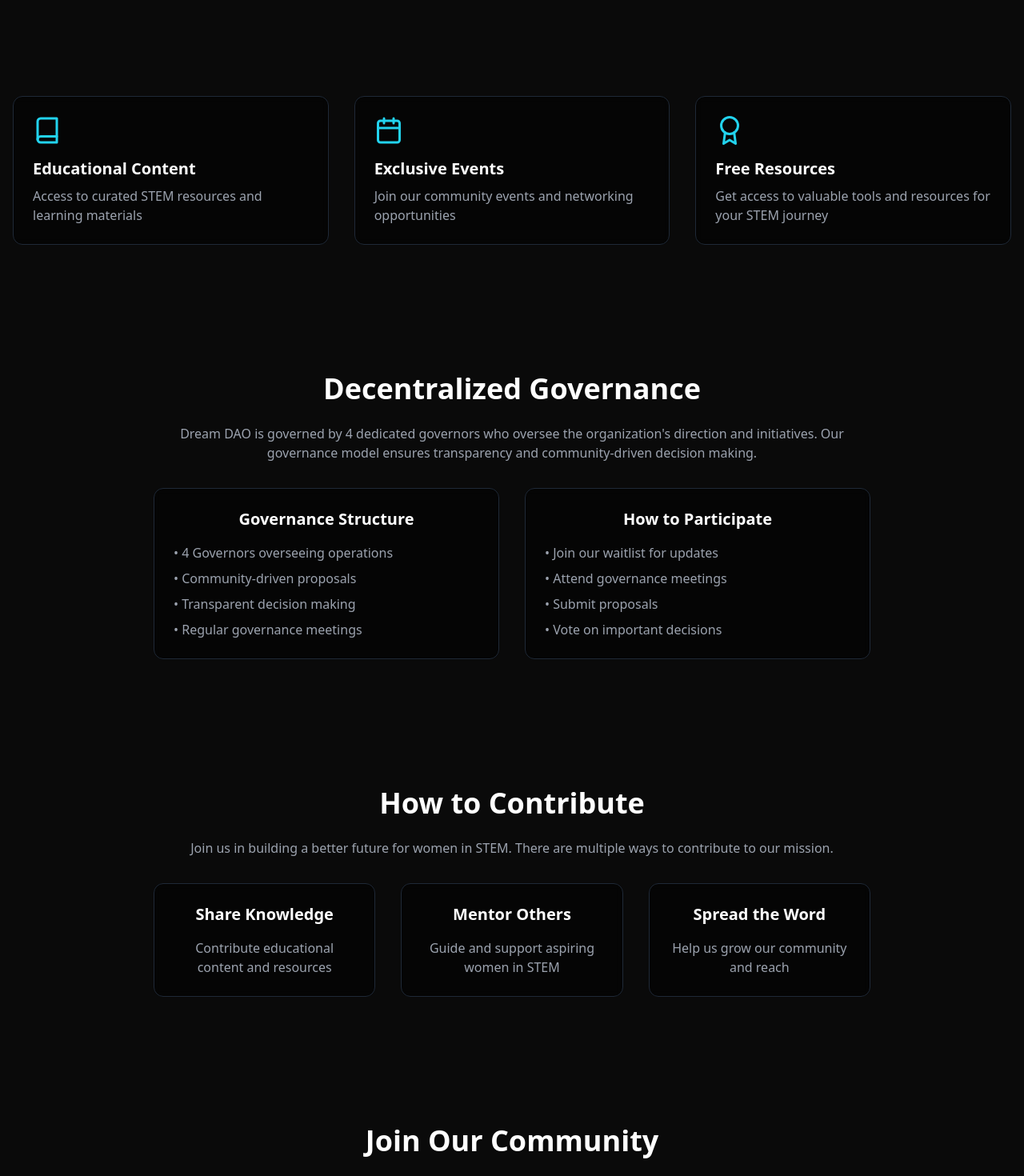
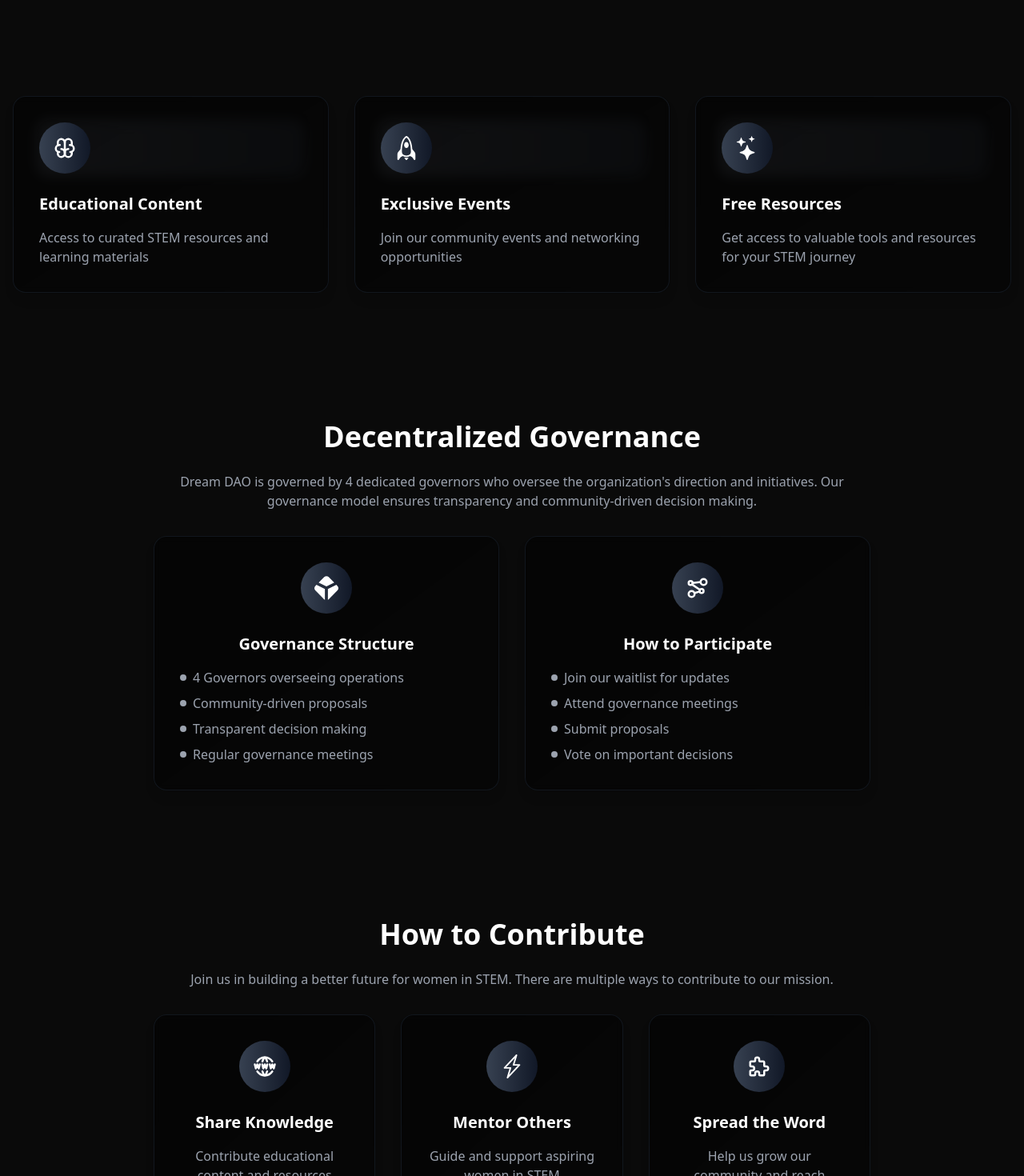
Before and after one commit to lisabeyy/dreamdao, a Next.js app: page / in a window 1280 px wide. Shown: the part 760-2230 px from the top of the page at 80% size. Built offline with nearby package versions, Linux system fonts and the light colour scheme; grey boxes are pictures that could not be loaded.

Commit message:
- improve UI

```diff
--- a/src/app/page.tsx
+++ b/src/app/page.tsx
@@ -4,6 +4,9 @@ import { motion, useScroll, useSpring } from 'framer-motion';
 import { useState, useEffect } from 'react';
 import { FiArrowRight, FiUsers, FiBook, FiCalendar, FiAward, FiGithub, FiTwitter, FiMessageCircle, FiSun, FiMoon, FiMenu, FiX } from 'react-icons/fi';
 import { FaXTwitter, FaMedium, FaLinkedin, FaTelegram } from 'react-icons/fa6';
+import { SiBlockchaindotcom, SiEthereum, SiWeb3Dotjs } from 'react-icons/si';
+import { BsGlobe, BsRocket, BsLightningCharge, BsStars } from 'react-icons/bs';
+import { TbWorldWww, TbBrain, TbChartDots3, TbPuzzle } from 'react-icons/tb';
 
 export default function Home() {
   const [email, setEmail] = useState('');
@@ -393,30 +396,45 @@ export default function Home() {
       <section id="about" className="container mx-auto px-4 py-20 scroll-mt-20">
         <div className="grid grid-cols-1 md:grid-cols-3 gap-8">
           <motion.div
-            whileHover={{ y: -10 }}
-            className="bg-gray-50 dark:bg-black/50 p-6 rounded-xl backdrop-blur-sm border border-gray-200 dark:border-gray-800"
+            whileHover={{ y: -10, scale: 1.02 }}
+            className="bg-gradient-to-br from-gray-50/10 to-gray-50/5 dark:from-black/50 dark:to-black/30 p-8 rounded-2xl backdrop-blur-sm border border-gray-200/20 dark:border-gray-800/50 shadow-lg hover:shadow-gray-500/5 transition-all duration-300"
           >
-            <FiBook className="text-4xl mb-4 text-cyan-400" />
-            <h3 className="text-xl font-bold mb-2">Educational Content</h3>
-            <p className="text-gray-400">Access to curated STEM resources and learning materials</p>
+            <div className="relative">
+              <div className="absolute -inset-1 bg-gradient-to-r from-gray-500 to-gray-700 rounded-2xl blur opacity-10 group-hover:opacity-20 transition duration-1000 group-hover:duration-200"></div>
+              <div className="relative flex items-center justify-center w-16 h-16 mb-6 rounded-full bg-gradient-to-r from-gray-700 to-gray-900">
+                <TbBrain className="text-3xl text-white" />
+              </div>
+            </div>
+            <h3 className="text-xl font-bold mb-4 text-gray-900 dark:text-white">Educational Content</h3>
+            <p className="text-gray-600 dark:text-gray-400">Access to curated STEM resources and learning materials</p>
           </motion.div>
 
           <motion.div
-            whileHover={{ y: -10 }}
-            className="bg-gray-50 dark:bg-black/50 p-6 rounded-xl backdrop-blur-sm border border-gray-200 dark:border-gray-800"
+            whileHover={{ y: -10, scale: 1.02 }}
+            className="bg-gradient-to-br from-gray-50/10 to-gray-50/5 dark:from-black/50 dark:to-black/30 p-8 rounded-2xl backdrop-blur-sm border border-gray-200/20 dark:border-gray-800/50 shadow-lg hover:shadow-gray-500/5 transition-all duration-300"
           >
-            <FiCalendar className="text-4xl mb-4 text-cyan-400" />
-            <h3 className="text-xl font-bold mb-2">Exclusive Events</h3>
-            <p className="text-gray-400">Join our community events and networking opportunities</p>
+            <div className="relative">
+              <div className="absolute -inset-1 bg-gradient-to-r from-gray-500 to-gray-700 rounded-2xl blur opacity-10 group-hover:opacity-20 transition duration-1000 group-hover:duration-200"></div>
+              <div className="relative flex items-center justify-center w-16 h-16 mb-6 rounded-full bg-gradient-to-r from-gray-700 to-gray-900">
+                <BsRocket className="text-3xl text-white" />
+              </div>
+            </div>
+            <h3 className="text-xl font-bold mb-4 text-gray-900 dark:text-white">Exclusive Events</h3>
+            <p className="text-gray-600 dark:text-gray-400">Join our community events and networking opportunities</p>
           </motion.div>
 
           <motion.div
-            whileHover={{ y: -10 }}
-            className="bg-gray-50 dark:bg-black/50 p-6 rounded-xl backdrop-blur-sm border border-gray-200 dark:border-gray-800"
+            whileHover={{ y: -10, scale: 1.02 }}
+            className="bg-gradient-to-br from-gray-50/10 to-gray-50/5 dark:from-black/50 dark:to-black/30 p-8 rounded-2xl backdrop-blur-sm border border-gray-200/20 dark:border-gray-800/50 shadow-lg hover:shadow-gray-500/5 transition-all duration-300"
           >
-            <FiAward className="text-4xl mb-4 text-cyan-400" />
-            <h3 className="text-xl font-bold mb-2">Free Resources</h3>
-            <p className="text-gray-400">Get access to valuable tools and resources for your STEM journey</p>
+            <div className="relative">
+              <div className="absolute -inset-1 bg-gradient-to-r from-gray-500 to-gray-700 rounded-2xl blur opacity-10 group-hover:opacity-20 transition duration-1000 group-hover:duration-200"></div>
+              <div className="relative flex items-center justify-center w-16 h-16 mb-6 rounded-full bg-gradient-to-r from-gray-700 to-gray-900">
+                <BsStars className="text-3xl text-white" />
+              </div>
+            </div>
+            <h3 className="text-xl font-bold mb-4 text-gray-900 dark:text-white">Free Resources</h3>
+            <p className="text-gray-600 dark:text-gray-400">Get access to valuable tools and resources for your STEM journey</p>
           </motion.div>
         </div>
       </section>
@@ -424,34 +442,64 @@ export default function Home() {
       {/* Governance Section */}
       <section id="governance" className="container mx-auto px-4 py-20 scroll-mt-20">
         <div className="max-w-4xl mx-auto text-center">
-          <h2 className="text-3xl md:text-4xl font-bold mb-6">Decentralized Governance</h2>
-          <p className="text-gray-400 mb-8">
+          <h2 className="text-3xl md:text-4xl font-bold mb-6 text-gray-900 dark:text-white">Decentralized Governance</h2>
+          <p className="text-gray-600 dark:text-gray-400 mb-8">
             Dream DAO is governed by 4 dedicated governors who oversee the organization's direction and initiatives.
             Our governance model ensures transparency and community-driven decision making.
           </p>
           <div className="grid grid-cols-1 md:grid-cols-2 gap-8">
             <motion.div
-              whileHover={{ y: -5 }}
-              className="bg-gray-50 dark:bg-black/50 p-6 rounded-xl backdrop-blur-sm border border-gray-200 dark:border-gray-800"
+              whileHover={{ y: -5, scale: 1.02 }}
+              className="bg-gradient-to-br from-gray-50/10 to-gray-50/5 dark:from-black/50 dark:to-black/30 p-8 rounded-2xl backdrop-blur-sm border border-gray-200/20 dark:border-gray-800/50 shadow-lg hover:shadow-gray-500/5 transition-all duration-300"
             >
-              <h3 className="text-xl font-bold mb-4">Governance Structure</h3>
-              <ul className="text-left text-gray-400 space-y-2">
-                <li>• 4 Governors overseeing operations</li>
-                <li>• Community-driven proposals</li>
-                <li>• Transparent decision making</li>
-                <li>• Regular governance meetings</li>
+              <div className="relative flex items-center justify-center w-16 h-16 mb-6 mx-auto rounded-full bg-gradient-to-r from-gray-700 to-gray-900">
+                <SiBlockchaindotcom className="text-3xl text-white" />
+              </div>
+              <h3 className="text-xl font-bold mb-4 text-gray-900 dark:text-white">Governance Structure</h3>
+              <ul className="text-left text-gray-600 dark:text-gray-400 space-y-2">
+                <li className="flex items-center">
+                  <span className="w-2 h-2 rounded-full bg-gray-600 dark:bg-gray-400 mr-2"></span>
+                  4 Governors overseeing operations
+                </li>
+                <li className="flex items-center">
+                  <span className="w-2 h-2 rounded-full bg-gray-600 dark:bg-gray-400 mr-2"></span>
+                  Community-driven proposals
+                </li>
+                <li className="flex items-center">
+                  <span className="w-2 h-2 rounded-full bg-gray-600 dark:bg-gray-400 mr-2"></span>
+                  Transparent decision making
+                </li>
+                <li className="flex items-center">
+                  <span className="w-2 h-2 rounded-full bg-gray-600 dark:bg-gray-400 mr-2"></span>
+                  Regular governance meetings
+                </li>
               </ul>
             </motion.div>
             <motion.div
-              whileHover={{ y: -5 }}
-              className="bg-gray-50 dark:bg-black/50 p-6 rounded-xl backdrop-blur-sm border border-gray-200 dark:border-gray-800"
+              whileHover={{ y: -5, scale: 1.02 }}
+              className="bg-gradient-to-br from-gray-50/10 to-gray-50/5 dark:from-black/50 dark:to-black/30 p-8 rounded-2xl backdrop-blur-sm border border-gray-200/20 dark:border-gray-800/50 shadow-lg hover:shadow-gray-500/5 transition-all duration-300"
             >
-              <h3 className="text-xl font-bold mb-4">How to Participate</h3>
-              <ul className="text-left text-gray-400 space-y-2">
-                <li>• Join our waitlist for updates</li>
-                <li>• Attend governance meetings</li>
-                <li>• Submit proposals</li>
-                <li>• Vote on important decisions</li>
+              <div className="relative flex items-center justify-center w-16 h-16 mb-6 mx-auto rounded-full bg-gradient-to-r from-gray-700 to-gray-900">
+                <TbChartDots3 className="text-3xl text-white" />
+              </div>
+              <h3 className="text-xl font-bold mb-4 text-gray-900 dark:text-white">How to Participate</h3>
+              <ul className="text-left text-gray-600 dark:text-gray-400 space-y-2">
+                <li className="flex items-center">
+                  <span className="w-2 h-2 rounded-full bg-gray-600 dark:bg-gray-400 mr-2"></span>
+                  Join our waitlist for updates
+                </li>
+                <li className="flex items-center">
+                  <span className="w-2 h-2 rounded-full bg-gray-600 dark:bg-gray-400 mr-2"></span>
+                  Attend governance meetings
+                </li>
+                <li className="flex items-center">
+                  <span className="w-2 h-2 rounded-full bg-gray-600 dark:bg-gray-400 mr-2"></span>
+                  Submit proposals
+                </li>
+                <li className="flex items-center">
+                  <span className="w-2 h-2 rounded-full bg-gray-600 dark:bg-gray-400 mr-2"></span>
+                  Vote on important decisions
+                </li>
               </ul>
             </motion.div>
           </div>
@@ -461,31 +509,40 @@ export default function Home() {
       {/* Contribute Section */}
       <section id="contribute" className="container mx-auto px-4 py-20 scroll-mt-20">
         <div className="max-w-4xl mx-auto text-center">
-          <h2 className="text-3xl md:text-4xl font-bold mb-6">How to Contribute</h2>
-          <p className="text-gray-400 mb-8">
+          <h2 className="text-3xl md:text-4xl font-bold mb-6 text-gray-900 dark:text-white">How to Contribute</h2>
+          <p className="text-gray-600 dark:text-gray-400 mb-8">
             Join us in building a better future for women in STEM. There are multiple ways to contribute to our mission.
           </p>
           <div className="grid grid-cols-1 md:grid-cols-3 gap-8">
             <motion.div
-              whileHover={{ y: -5 }}
-              className="bg-gray-50 dark:bg-black/50 p-6 rounded-xl backdrop-blur-sm border border-gray-200 dark:border-gray-800"
+              whileHover={{ y: -5, scale: 1.02 }}
+              className="bg-gradient-to-br from-gray-50/10 to-gray-50/5 dark:from-black/50 dark:to-black/30 p-8 rounded-2xl backdrop-blur-sm border border-gray-200/20 dark:border-gray-800/50 shadow-lg hover:shadow-gray-500/5 transition-all duration-300"
             >
-              <h3 className="text-xl font-bold mb-4">Share Knowledge</h3>
-              <p className="text-gray-400">Contribute educational content and resources</p>
+              <div className="relative flex items-center justify-center w-16 h-16 mb-6 mx-auto rounded-full bg-gradient-to-r from-gray-700 to-gray-900">
+                <TbWorldWww className="text-3xl text-white" />
+              </div>
+              <h3 className="text-xl font-bold mb-4 text-gray-900 dark:text-white">Share Knowledge</h3>
+              <p className="text-gray-600 dark:text-gray-400">Contribute educational content and resources</p>
             </motion.div>
             <motion.div
-              whileHover={{ y: -5 }}
-              className="bg-gray-50 dark:bg-black/50 p-6 rounded-xl backdrop-blur-sm border border-gray-200 dark:border-gray-800"
+              whileHover={{ y: -5, scale: 1.02 }}
+              className="bg-gradient-to-br from-gray-50/10 to-gray-50/5 dark:from-black/50 dark:to-black/30 p-8 rounded-2xl backdrop-blur-sm border border-gray-200/20 dark:border-gray-800/50 shadow-lg hover:shadow-gray-500/5 transition-all duration-300"
             >
-              <h3 className="text-xl font-bold mb-4">Mentor Others</h3>
-              <p className="text-gray-400">Guide and support aspiring women in STEM</p>
+              <div className="relative flex items-center justify-center w-16 h-16 mb-6 mx-auto rounded-full bg-gradient-to-r from-gray-700 to-gray-900">
+                <BsLightningCharge className="text-3xl text-white" />
+              </div>
+              <h3 className="text-xl font-bold mb-4 text-gray-900 dark:text-white">Mentor Others</h3>
+              <p className="text-gray-600 dark:text-gray-400">Guide and support aspiring women in STEM</p>
             </motion.div>
             <motion.div
-              whileHover={{ y: -5 }}
-              className="bg-gray-50 dark:bg-black/50 p-6 rounded-xl backdrop-blur-sm border border-gray-200 dark:border-gray-800"
+              whileHover={{ y: -5, scale: 1.02 }}
+              className="bg-gradient-to-br from-gray-50/10 to-gray-50/5 dark:from-black/50 dark:to-black/30 p-8 rounded-2xl backdrop-blur-sm border border-gray-200/20 dark:border-gray-800/50 shadow-lg hover:shadow-gray-500/5 transition-all duration-300"
             >
-              <h3 className="text-xl font-bold mb-4">Spread the Word</h3>
-              <p className="text-gray-400">Help us grow our community and reach</p>
+              <div className="relative flex items-center justify-center w-16 h-16 mb-6 mx-auto rounded-full bg-gradient-to-r from-gray-700 to-gray-900">
+                <TbPuzzle className="text-3xl text-white" />
+              </div>
+              <h3 className="text-xl font-bold mb-4 text-gray-900 dark:text-white">Spread the Word</h3>
+              <p className="text-gray-600 dark:text-gray-400">Help us grow our community and reach</p>
             </motion.div>
           </div>
         </div>
```
